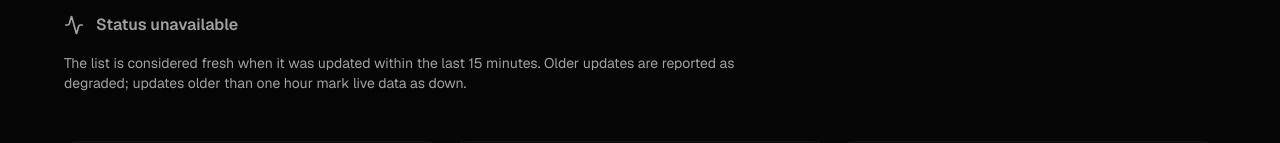
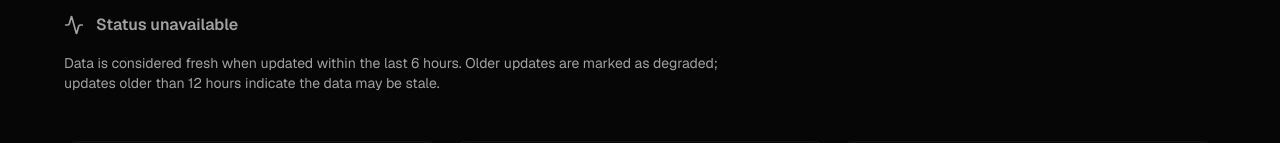
Before and after one commit to Riyoway/Proxcy, a Next.js app: page /status in a window 1280 px wide. Shown: the part 212-355 px from the top of the page. Built offline with nearby package versions, Linux system fonts and the light colour scheme; no server answers; the database is empty.

Commit message:
feat: adjust status page freshness thresholds to match checker cycle time

```diff
--- a/src/app/status/page.tsx
+++ b/src/app/status/page.tsx
@@ -21,7 +21,9 @@ export const metadata: Metadata = {
 export const dynamic = "force-dynamic";
 export const revalidate = 0;
 
-const FRESHNESS_THRESHOLD_MS = 15 * 60 * 1000; // 15 min
+// Adjusted for checker cycle time (can take 4+ hours for full proxy list)
+const FRESHNESS_THRESHOLD_MS = 6 * 60 * 60 * 1000; // 6 hours = operational
+const DEGRADED_THRESHOLD_MS = 12 * 60 * 60 * 1000; // 12 hours = degraded
 
 type ServiceState = "operational" | "degraded" | "down" | "unknown";
 
@@ -88,7 +90,7 @@ async function loadStatus(): Promise<StatusSnapshot> {
     const state: ServiceState =
       freshnessMs < FRESHNESS_THRESHOLD_MS
         ? "operational"
-        : freshnessMs < FRESHNESS_THRESHOLD_MS * 4
+        : freshnessMs < DEGRADED_THRESHOLD_MS
           ? "degraded"
           : "down";
 
@@ -190,9 +192,9 @@ export default async function StatusPage() {
           </span>
         </div>
         <p className="max-w-2xl text-sm text-muted-foreground">
-          The list is considered fresh when it was updated within the last 15
-          minutes. Older updates are reported as degraded; updates older than
-          one hour mark live data as down.
+          Data is considered fresh when updated within the last 6 hours.
+          Older updates are marked as degraded; updates older than 12 hours
+          indicate the data may be stale.
         </p>
       </section>
 
```
